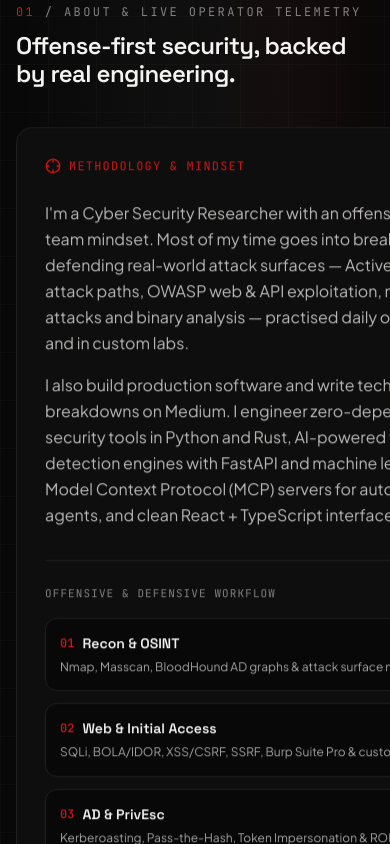
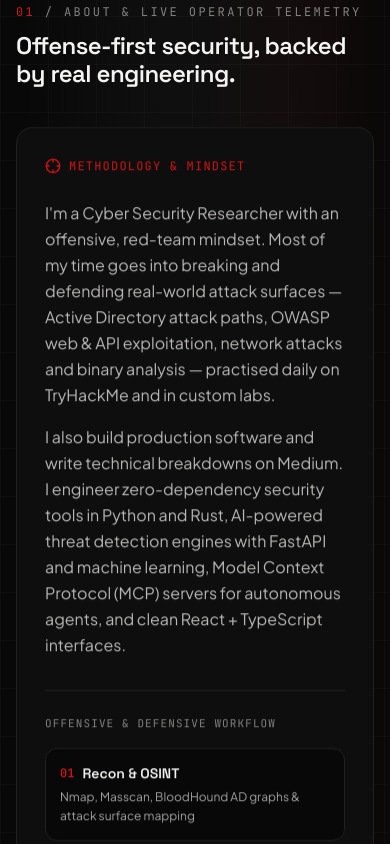
Before and after one commit to nextboxis/giridharank, a React (Vite) app: page / in a window 390 px wide. Shown: the part 1760-2604 px from the top of the page. Built offline with nearby package versions, Linux system fonts and the light colour scheme; no server answers.

Commit message:
feat(mobile,projects): optimize mobile responsiveness & add project problem/solution/use-case rationales (part 1)

```diff
--- a/src/components/Section.tsx
+++ b/src/components/Section.tsx
@@ -12,9 +12,9 @@ export function Reveal({
     <motion.div
       initial={{ opacity: 0, y: 20 }}
       whileInView={{ opacity: 1, y: 0 }}
-      viewport={{ once: true, amount: 0.12, margin: '-40px' }}
+      viewport={{ once: true, amount: 0.05, margin: '-20px' }}
       transition={{ duration: 0.55, delay, ease: [0.16, 1, 0.3, 1] }}
-      className={`will-change-transform ${className}`}
+      className={`min-w-0 will-change-transform ${className}`}
       {...rest}
     >
       {children}
```
